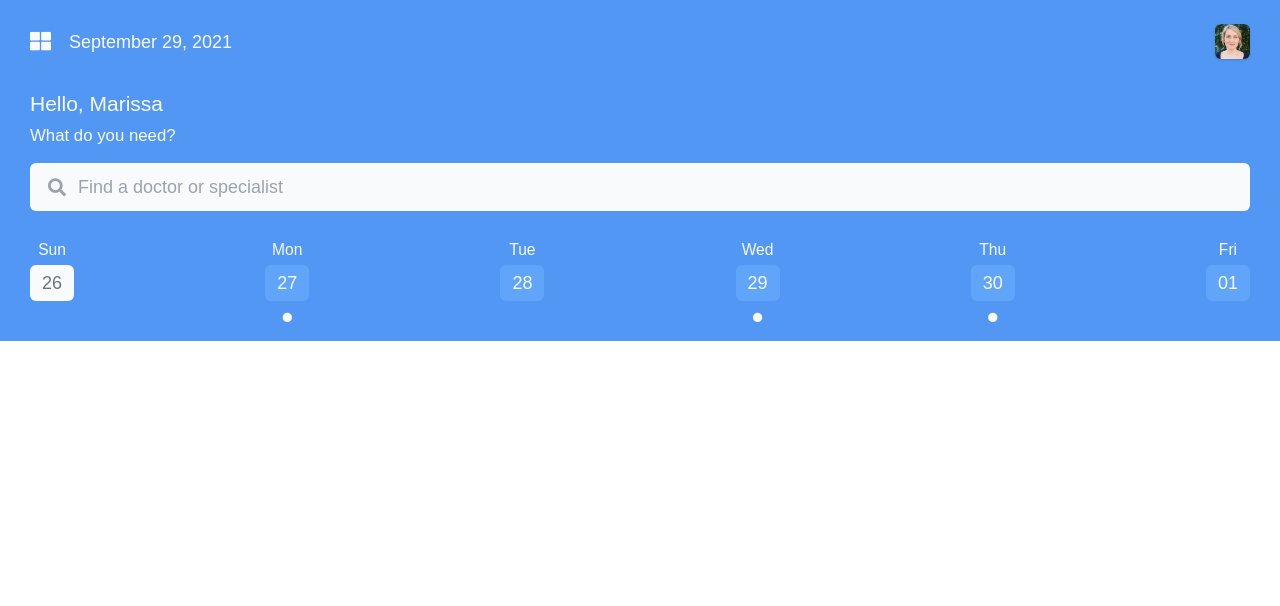
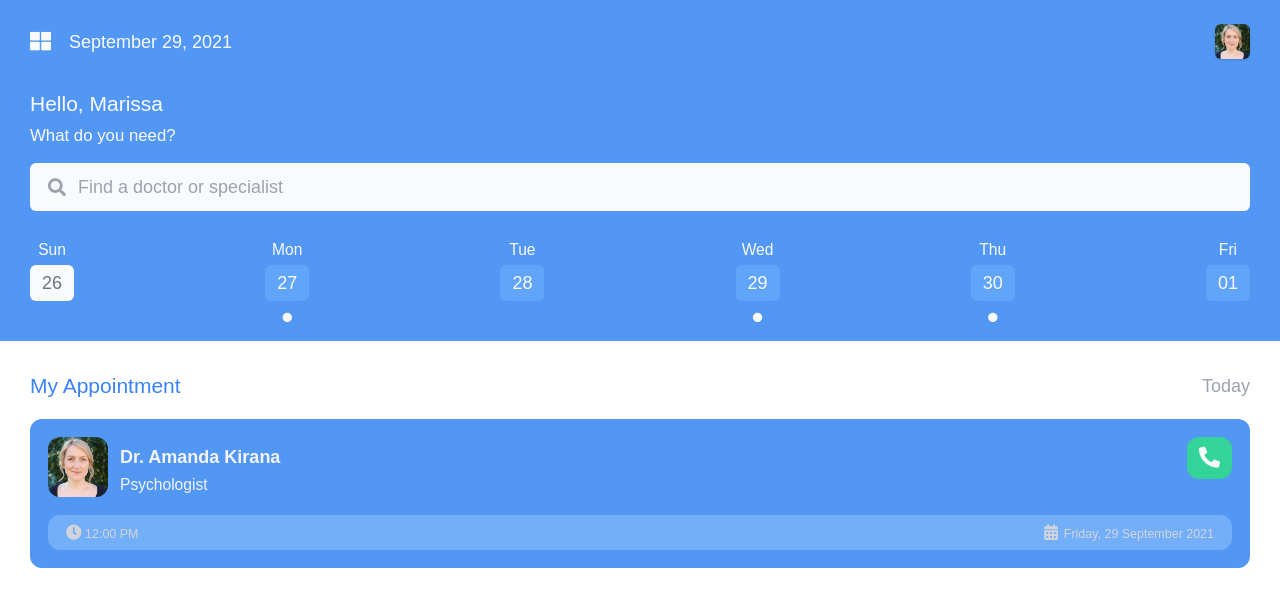
Before and after one commit to or-abdillh/doctalk, a Vue app: page / in a window 1280 px wide. Shown: the top 606 px of the page. Built offline with nearby package versions, Linux system fonts and the light colour scheme.

Commit message:
Create Appointment.vue component

```diff
--- a/src/App.vue
+++ b/src/App.vue
@@ -1,11 +1,13 @@
 <template>
 
   <Header></Header>
+  <Appointment></Appointment>
 
 </template>
 
 <script setup>
 
   import Header from './components/Header.vue'
+  import Appointment from './components/Appointment.vue'
 
 </script>
--- /dev/null
+++ b/src/components/Appointment.vue
@@ -0,0 +1,42 @@
+<template>
+   <section class="px-5 mt-5">
+      <div class="flex justify-between items-center">
+         <span class="text-blue-500 text-sm font-medium">
+            My Appointment
+         </span>
+         <span class="text-gray-400 text-xs font-medium">
+            Today
+         </span>
+      </div>
+
+      <div class="mt-3 bg-primary p-3 rounded-lg">
+         <div class="flex justify-between">
+            <div class="flex gap-2">
+               <img src="/profile.jpg" class="rounded-lg" width="60" />
+               <div class="text-gray-100">
+                  <strong class="text-xs">Dr. Amanda Kirana</strong>
+                  <p class="text-xxs">Psychologist</p>
+               </div>
+            </div>
+            <div>
+               <span class="bg-green-400 px-2 py-1 rounded-lg grid place-items-center">
+                  <i class="text-gray-50 text-sm fas fa-phone-alt"></i>
+               </span>
+            </div>
+         </div>
+         <div class="bg-blue-300 mt-3 flex justify-between items-center text-gray-300 rounded-lg bg-opacity-50 py-1 px-3">
+            <span class="text-xxs gap-2">
+               <i class="text-xxs fa fa-clock"></i>
+               <small>
+                  12:00 PM
+               </small>
+            </span>
+            <span class="text-xxs">
+               <i class="text-xxs mr-1 fas fa-calendar-alt"></i>
+               <small>Friday, 29 September 2021</small>
+            </span>
+         </div>
+      </div>
+
+   </section>
+</template>
```
